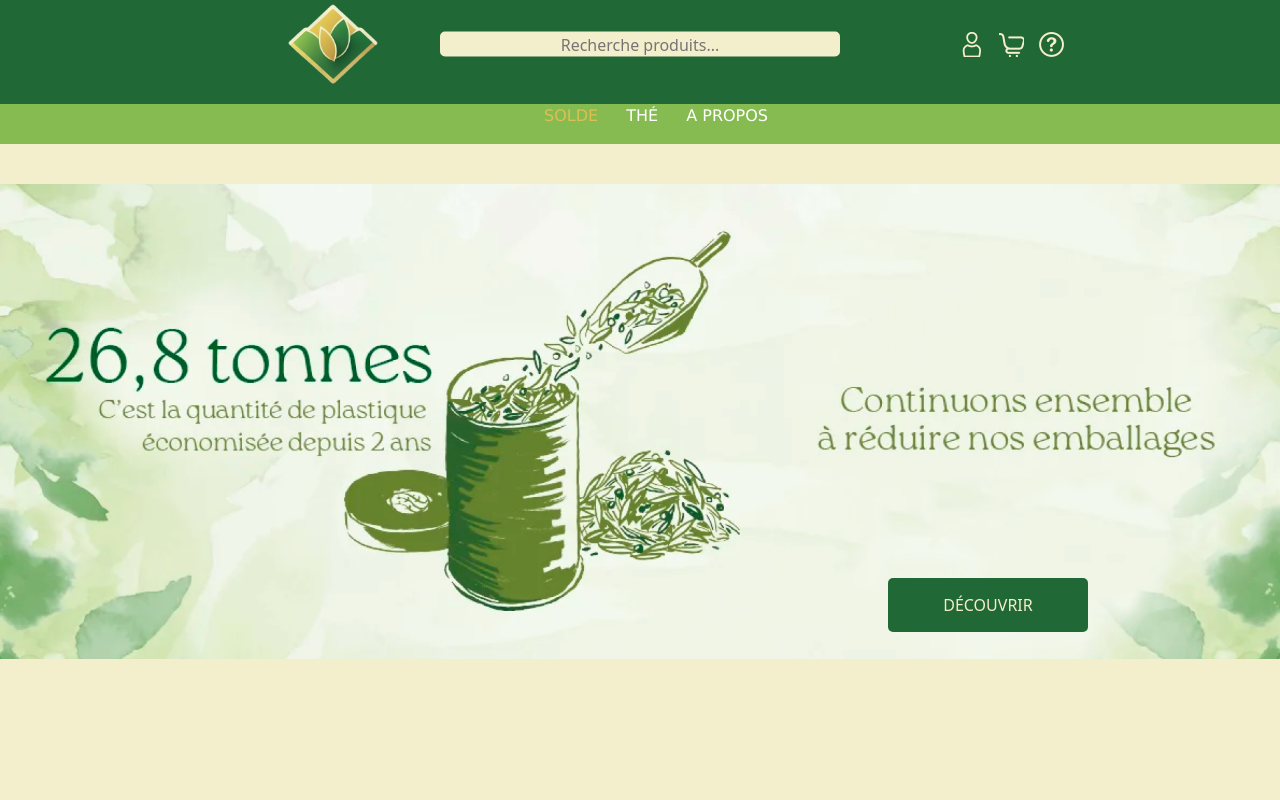
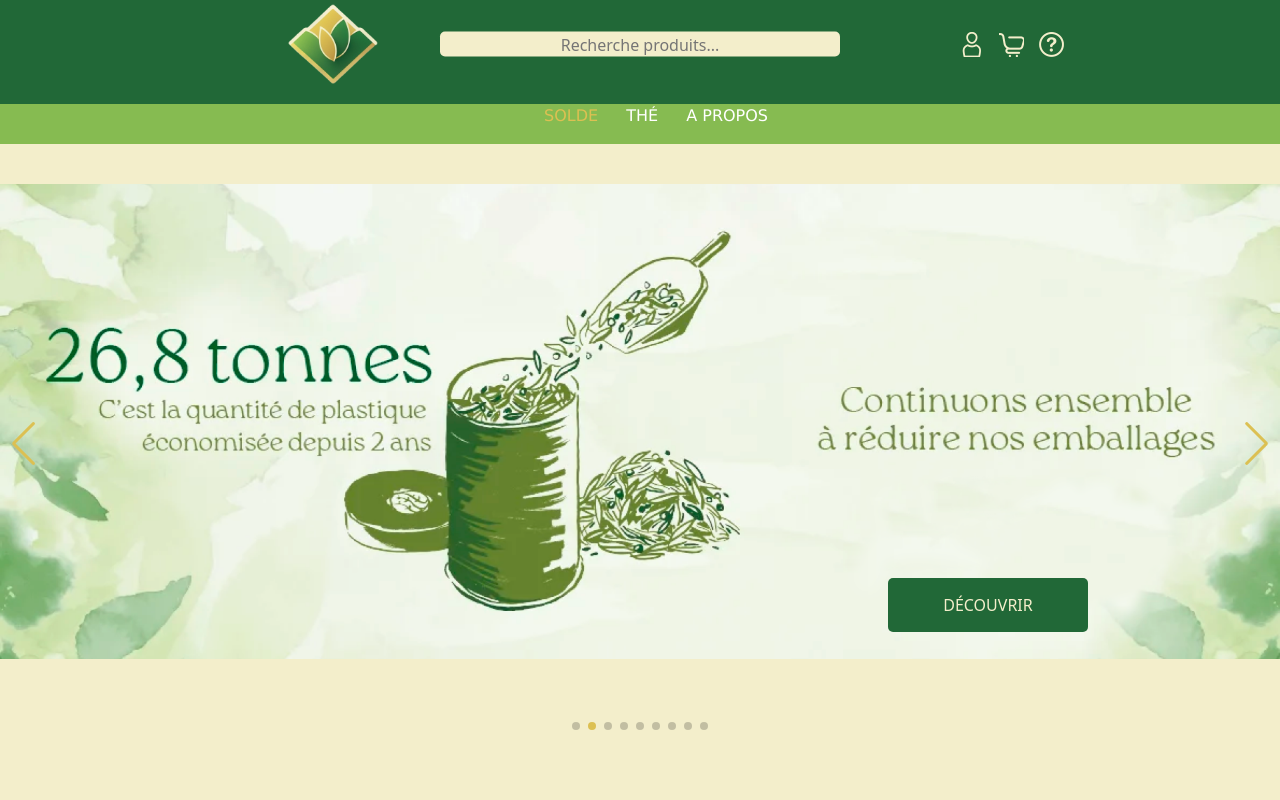
Before and after one commit to oayouub/projectTh-, a React (Create React App) app in the folder projethe/: page / in a window 1280 px wide. Shown: the top 800 px of the page. Built offline with nearby package versions, Linux system fonts and the light colour scheme.

Commit message:
banniereSlide

```diff
--- /dev/null
+++ b/projethe/src/components/BanniereSlide.jsx
@@ -0,0 +1,72 @@
+import React from 'react';
+import { Swiper, SwiperSlide } from "swiper/react";
+
+// Import Swiper styles
+import "swiper/css";
+import "swiper/css/pagination";
+import "swiper/css/navigation";
+
+
+
+// import required modules
+import { Autoplay, Pagination, Navigation } from "swiper";
+
+const BanniereSlide = () => {
+    return (
+        <div>
+              <Swiper
+        spaceBetween={30}
+        centeredSlides={true}
+        autoplay={{
+          delay: 2500,
+          disableOnInteraction: false,
+        }}
+        pagination={{
+          clickable: true,
+        }}
+        navigation={true}
+        modules={[Autoplay, Pagination, Navigation]}
+        className="mySwiper"
+      >
+        <SwiperSlide><div className="sectionBanniere">
+        <img src="./img/BANNIERE.png" alt="img" />
+        <button>DÉCOUVRIR</button>
+      </div></SwiperSlide>
+        <SwiperSlide><div className="sectionBanniere">
+        <img src="./img/BANNIERE.png" alt="img" />
+        <button>DÉCOUVRIR</button>
+      </div></SwiperSlide>
+        <SwiperSlide><div className="sectionBanniere">
+        <img src="./img/BANNIERE.png" alt="img" />
+        <button>DÉCOUVRIR</button>
+      </div></SwiperSlide>
+        <SwiperSlide><div className="sectionBanniere">
+        <img src="./img/BANNIERE.png" alt="img" />
+        <button>DÉCOUVRIR</button>
+      </div></SwiperSlide>
+        <SwiperSlide><div className="sectionBanniere">
+        <img src="./img/BANNIERE.png" alt="img" />
+        <button>DÉCOUVRIR</button>
+      </div></SwiperSlide>
+        <SwiperSlide><div className="sectionBanniere">
+        <img src="./img/BANNIERE.png" alt="img" />
+        <button>DÉCOUVRIR</button>
+      </div></SwiperSlide>
+        <SwiperSlide><div className="sectionBanniere">
+        <img src="./img/BANNIERE.png" alt="img" />
+        <button>DÉCOUVRIR</button>
+      </div></SwiperSlide>
+        <SwiperSlide><div className="sectionBanniere">
+        <img src="./img/BANNIERE.png" alt="img" />
+        <button>DÉCOUVRIR</button>
+      </div></SwiperSlide>
+        <SwiperSlide><div className="sectionBanniere">
+        <img src="./img/BANNIERE.png" alt="img" />
+        <button>DÉCOUVRIR</button>
+      </div></SwiperSlide>
+      </Swiper>
+        </div>
+    );
+};
+
+export default BanniereSlide;
--- a/projethe/src/pages/Home.js
+++ b/projethe/src/pages/Home.js
@@ -1,4 +1,5 @@
 import React from "react";
+import BanniereSlide from "../components/BanniereSlide";
 import Card from "../components/Card";
 import Footer from "../components/Footer";
 import Navigation from "../components/Navigation";
@@ -8,11 +9,7 @@ const Home = () => {
   return (
     <div>
       <Navigation />
-
-      <div className="sectionBanniere">
-        <img src="./img/BANNIERE.png" alt="img" />
-        <button>DÉCOUVRIR</button>
-      </div>
+      <BanniereSlide />
 
       <div className="categorieDiv">
         <h2>CATÉGORIES</h2>
--- a/projethe/src/style/_settings.scss
+++ b/projethe/src/style/_settings.scss
@@ -18,3 +18,10 @@ $color6:#F8F5E2;
   justify-content: center;
   align-items: center;
 }
+.swiper-button-next,.swiper-button-prev {color: $color3;}
+
+
+
+.swiper-pagination-bullet-active {
+  background-color: $color3 !important;
+}
```
